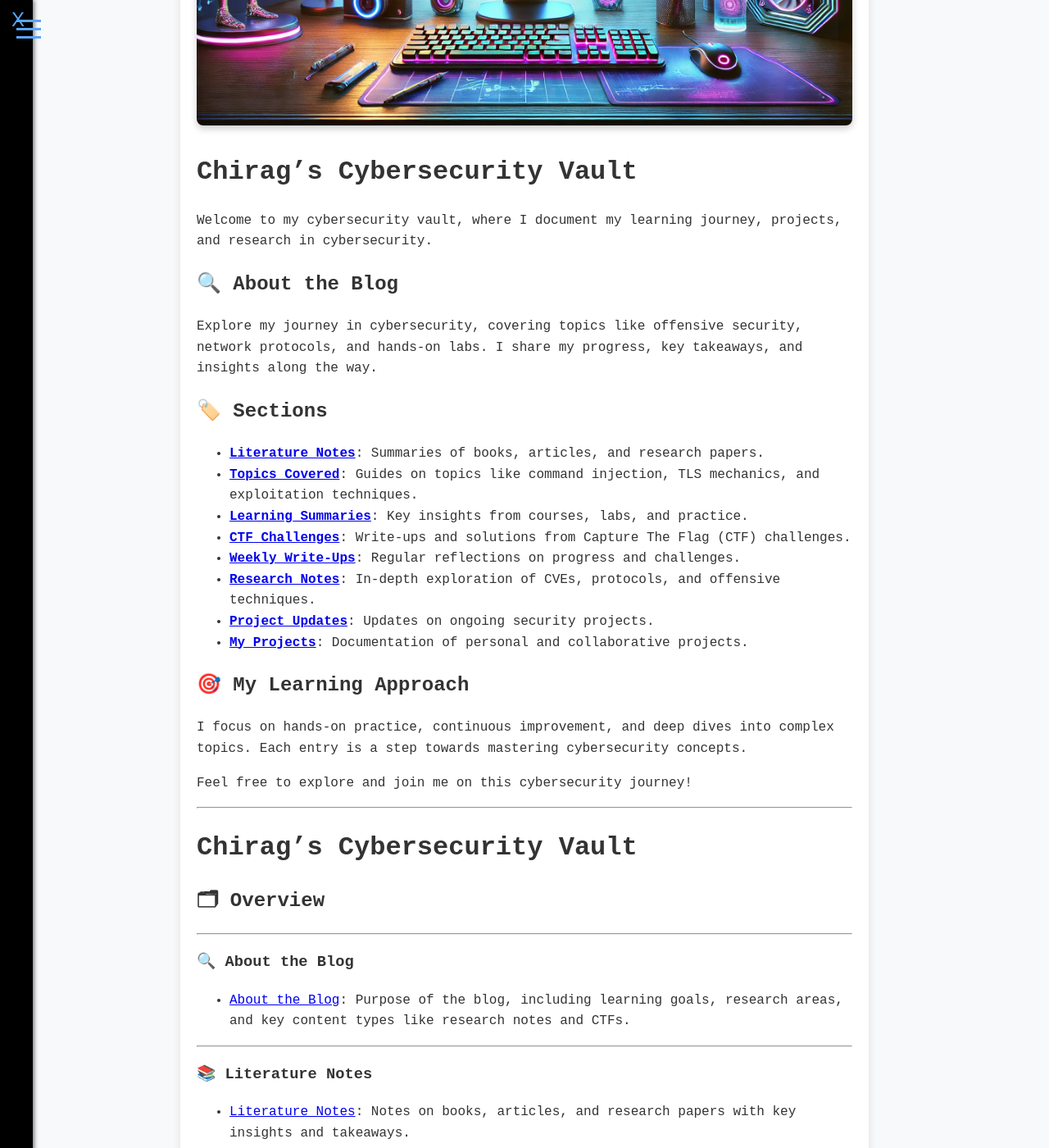
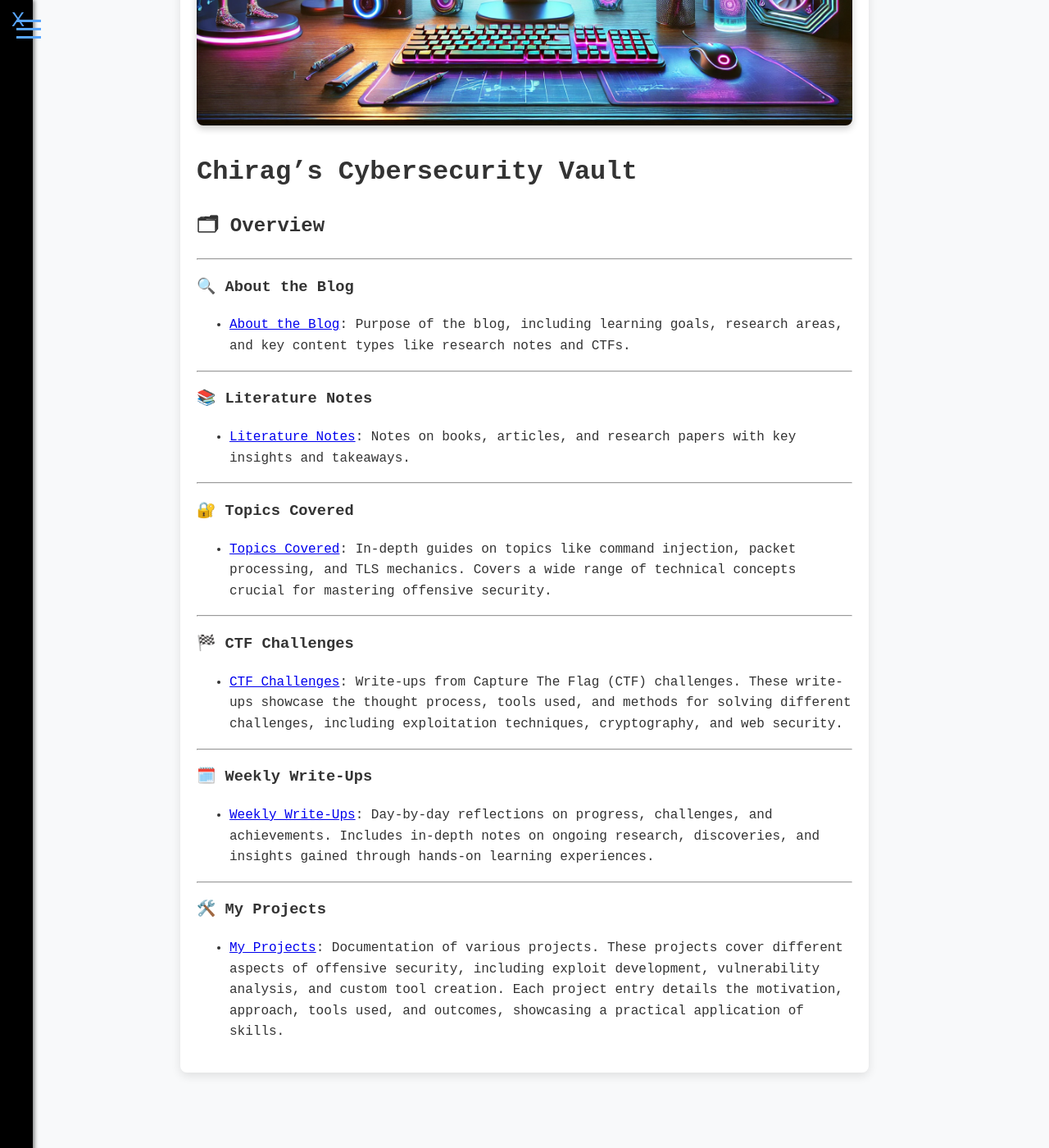
Before and after one commit to chirag0728/chirag0728.github.io., a Jekyll site: the page built from index.md, in a window 1280 px wide and 1400 px high, scrolled down 344 px. Shown: the whole window at 82% size. Built offline with Jekyll 4.4.1, drawn with Linux system fonts in a browser that asks for light colours.

Commit message:
Update index.md

```diff
--- a/index.md
+++ b/index.md
@@ -3,32 +3,6 @@ layout: default
 title: "Chirag's Cybersecurity Vault"
 image: "/assets/images/aboutme.jpg"
 ---
-
-# Chirag's Cybersecurity Vault
-
-Welcome to my cybersecurity vault, where I document my learning journey, projects, and research in cybersecurity.
-
-## 🔍 About the Blog
-Explore my journey in cybersecurity, covering topics like offensive security, network protocols, and hands-on labs. I share my progress, key takeaways, and insights along the way.
-
-## 🏷️ Sections
-
-- **[Literature Notes](./Literature%20Notes.md)**: Summaries of books, articles, and research papers.
-- **[Topics Covered](./Topics%20Covered.md)**: Guides on topics like command injection, TLS mechanics, and exploitation techniques.
-- **[Learning Summaries](./Learning%20Summaries.md)**: Key insights from courses, labs, and practice.
-- **[CTF Challenges](./CTF%20Challenges.md)**: Write-ups and solutions from Capture The Flag (CTF) challenges.
-- **[Weekly Write-Ups](./Weekly%20Write-Ups.md)**: Regular reflections on progress and challenges.
-- **[Research Notes](./Research%20Notes.md)**: In-depth exploration of CVEs, protocols, and offensive techniques.
-- **[Project Updates](./Project%20Updates.md)**: Updates on ongoing security projects.
-- **[My Projects](./My%20Projects.md)**: Documentation of personal and collaborative projects.
-
-## 🎯 My Learning Approach
-I focus on hands-on practice, continuous improvement, and deep dives into complex topics. Each entry is a step towards mastering cybersecurity concepts.
-
-Feel free to explore and join me on this cybersecurity journey!
-
----
-
 # Chirag's Cybersecurity Vault
 
 ## 🗂 Overview
```
